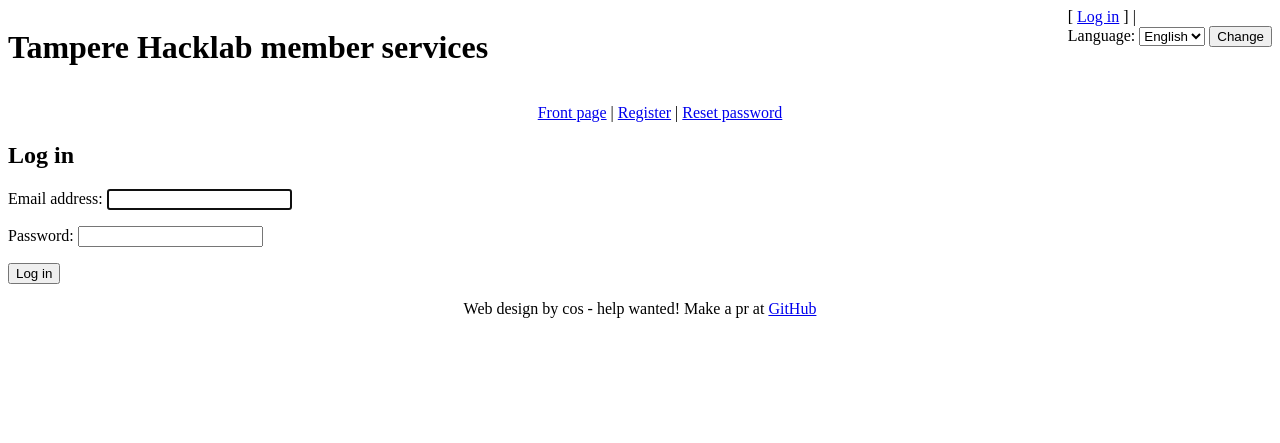
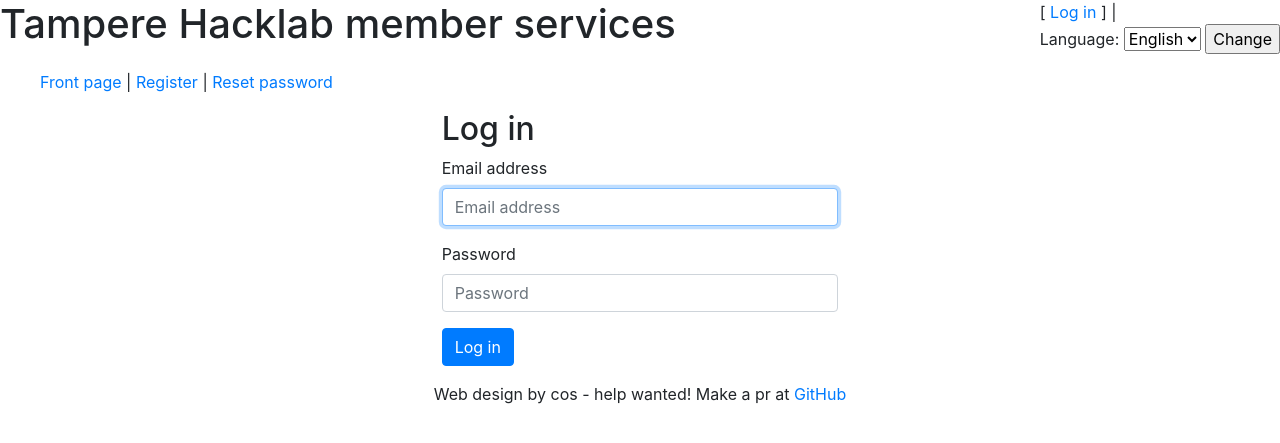
Before and after one commit to TampereHacklab/mulysa, a Django app: page /accounts/login/ in a window 1280 px wide. Shown: the top 443 px of the page. Run offline with Django 3.2, Linux system fonts and the light colour scheme; parts of the project's set-up code (start-up, migrations or seed data) failed here and were passed over; some libraries are stand-ins or nearby versions.

Commit message:
start bootstrap, login form

```diff
--- a/drfx/settings.py
+++ b/drfx/settings.py
@@ -68,6 +68,10 @@ INSTALLED_APPS = [
     'users',
     'www',
     'dooractivator',
+
+    # so that we don't have to write
+    # hundreds of lines of css
+    'bootstrap4',
 ]
 
 AUTH_USER_MODEL = 'users.CustomUser'
--- a/www/templates/registration/login.html
+++ b/www/templates/registration/login.html
@@ -1,13 +1,25 @@
 {% extends "www/base.html" %}
 {% load i18n %}
-
+{% load bootstrap4 %}
 {% block content %}
-<p>
-<h2>{% trans 'Log in' %}</h2>
-<form method="post">
-  {% csrf_token %}
-  {{ form.as_p }}
-  <button type="submit">{% trans 'Log in' %}</button>
-</form>
-</p>
+<div class="container-fluid">
+  <div class="row">
+    <div class="col-lg-4 offset-lg-4">
+      <h2>{% trans 'Log in' %}</h2>
+    </div>
+  </div>
+  <div class="row">
+    <div class="col-lg-4 offset-lg-4">
+      <form method="post">
+        {% csrf_token %}
+        {% bootstrap_form form %}
+        {% buttons %}
+        <button type="submit" class="btn btn-primary">
+          {% trans 'Log in' %}
+        </button>
+        {% endbuttons %}
+      </form>
+    </div>
+  </div>
+</div>
 {% endblock content %}
--- a/www/templates/www/base.html
+++ b/www/templates/www/base.html
@@ -1,9 +1,13 @@
 {% load i18n %}
+{% load bootstrap4 %}
 
 <html>
   <head>
     <meta charset="UTF-8" />
     <title>Mulysa</title>
+    {% bootstrap_css %}
+    {% bootstrap_javascript jquery='full' %}
+
     <style type="text/css">
       div.header {
         display: flex;
```
Also changed, not shown: 2 other files.
